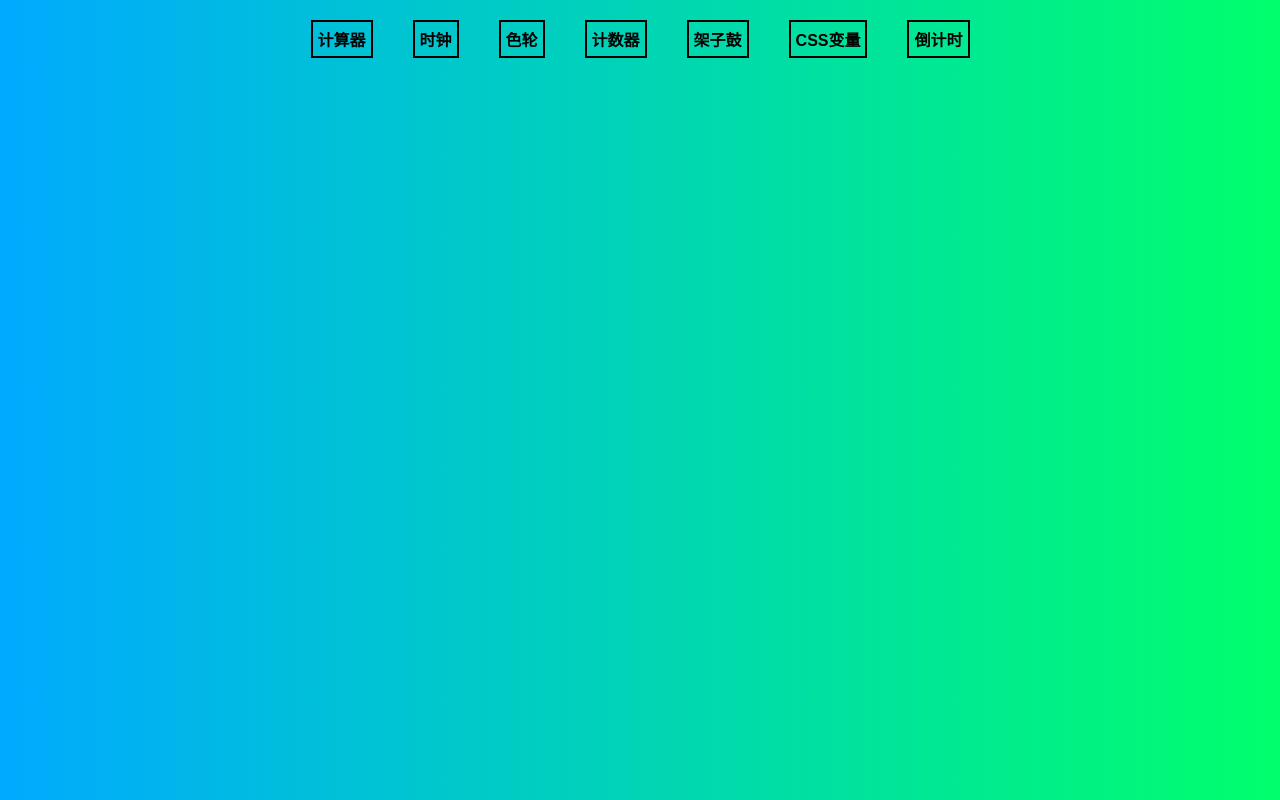
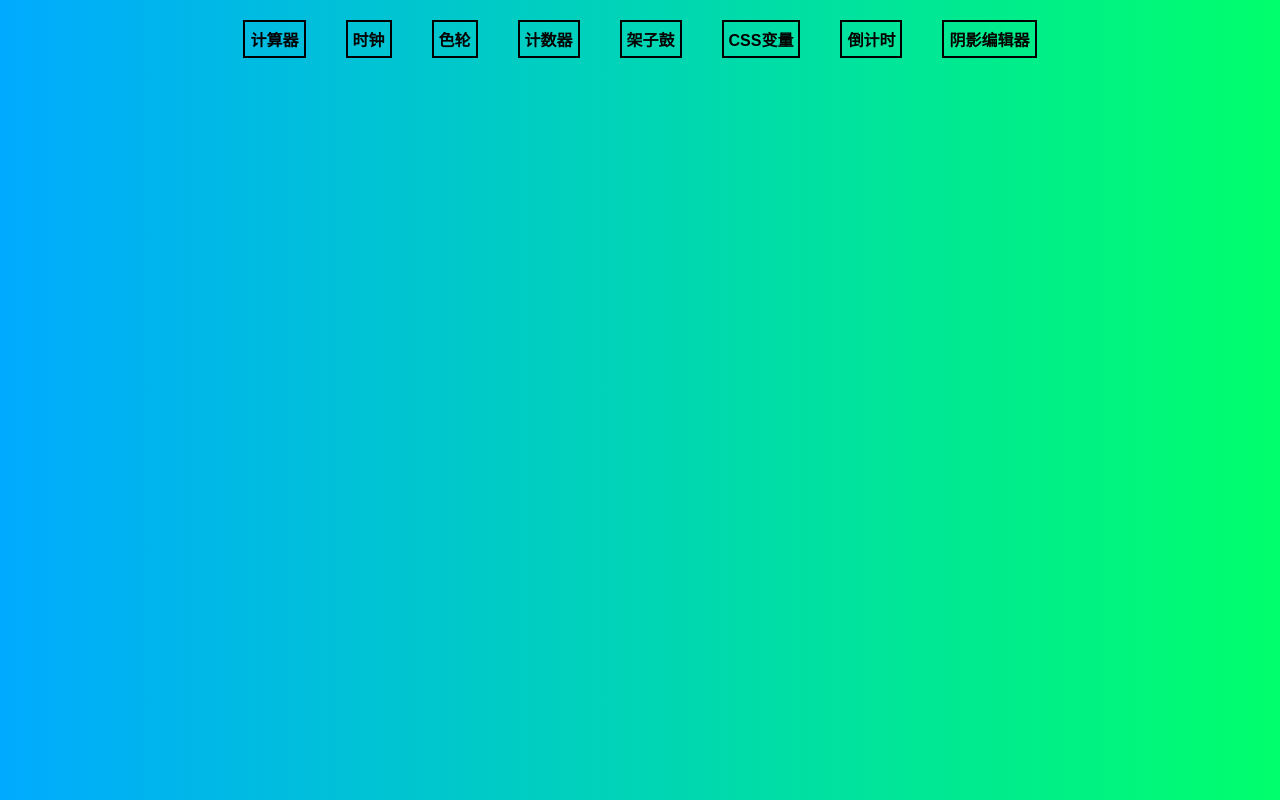
Before and after one commit to leanboy/learnJs, a plain HTML site: page learn/project/index.html in a window 1280 px wide. Drawn offline with Linux system fonts and the light colour scheme.

Commit message:
box shadow

```diff
--- a/learn/project/index.html
+++ b/learn/project/index.html
@@ -27,5 +27,8 @@
     <div>
         <a href="Countdown%20Timer/index.html">倒计时</a>
     </div>
+    <div>
+        <a href="Box%20Shadow/index.html">阴影编辑器</a>
+    </div>
 </body>
 </html>
```
